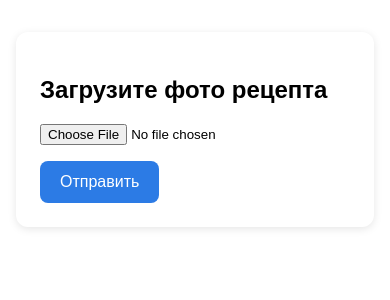
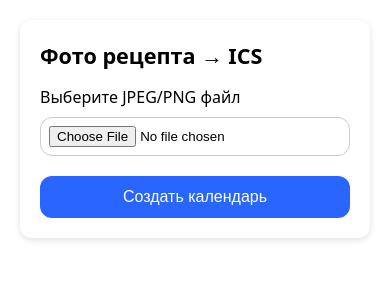
Before and after one commit to Sphinxx777/medrem, a FastAPI app: page / in a window 390 px wide. Shown: the top 300 px of the page. Run offline with FastAPI, Linux system fonts and the light colour scheme; parts of the project's set-up code (start-up, migrations or seed data) failed here and were passed over.

Commit message:
feat(ui): make all templates responsive and double primary QR-code size

```diff
--- a/app/templates/index.html
+++ b/app/templates/index.html
@@ -1,22 +1,57 @@
 <!DOCTYPE html>
 <html lang="ru">
 <head>
-  <meta charset="UTF-8">
-  <title>MedRem | Загрузка рецепта</title>
+  <meta charset="utf-8">
+  <title>MedRem — загрузка рецепта</title>
+  <meta name="viewport" content="width=device-width, initial-scale=1">
   <style>
-    body{font-family:Arial,Helvetica,sans-serif;max-width:420px;margin:2rem auto;padding:0 1rem}
-    .card{border-radius:12px;box-shadow:0 2px 8px rgba(0,0,0,.1);padding:1.5rem}
-    input[type=file]{display:block;margin-bottom:1rem}
-    button{padding:.75rem 1.25rem;border:none;border-radius:8px;font-size:1rem;cursor:pointer;background:#2c7be5;color:#fff}
+    :root {
+      --gap: 1.25rem;
+      --radius: .75rem;
+    }
+    * { box-sizing: border-box; }
+    body {
+      margin: 0;
+      font-family: system-ui, sans-serif;
+      line-height: 1.45;
+      padding: var(--gap);
+      display: flex;
+      justify-content: center;
+    }
+    .card {
+      width: 100%;
+      max-width: 28rem;          /* 448 px на десктопе */
+      padding: var(--gap);
+      border-radius: var(--radius);
+      box-shadow: 0 2px 6px rgb(0 0 0 / .12);
+    }
+    h1 { margin-top: 0; font-size: 1.35rem; }
+    label { display: block; margin-bottom: .5rem; font-weight: 500; }
+    input[type=file] {
+      width: 100%;
+      padding: .5rem;
+      border: 1px solid #ccc;
+      border-radius: var(--radius);
+    }
+    button {
+      margin-top: var(--gap);
+      width: 100%;
+      padding: .75rem;
+      border: 0;
+      border-radius: var(--radius);
+      background: #2965ff;
+      color: #fff;
+      font-size: 1rem;
+    }
+    button:disabled { opacity: .5; }
   </style>
 </head>
 <body>
-  <div class="card">
-    <h2>Загрузите фото рецепта</h2>
-    <form action="/upload" method="post" enctype="multipart/form-data">
-      <input type="file" name="prescription" accept="image/jpeg,image/png" required>
-      <button type="submit">Отправить</button>
-    </form>
-  </div>
+  <form class="card" action="/upload" method="post" enctype="multipart/form-data">
+    <h1>Фото рецепта → ICS</h1>
+    <label for="prescription">Выберите JPEG/PNG файл</label>
+    <input id="prescription" type="file" name="prescription" accept="image/png,image/jpeg" required>
+    <button type="submit">Создать календарь</button>
+  </form>
 </body>
 </html>
```
Also changed, not shown: app/templates/llm_error.html (+23 -9 lines), app/templates/result.html (+46 -7 lines).
